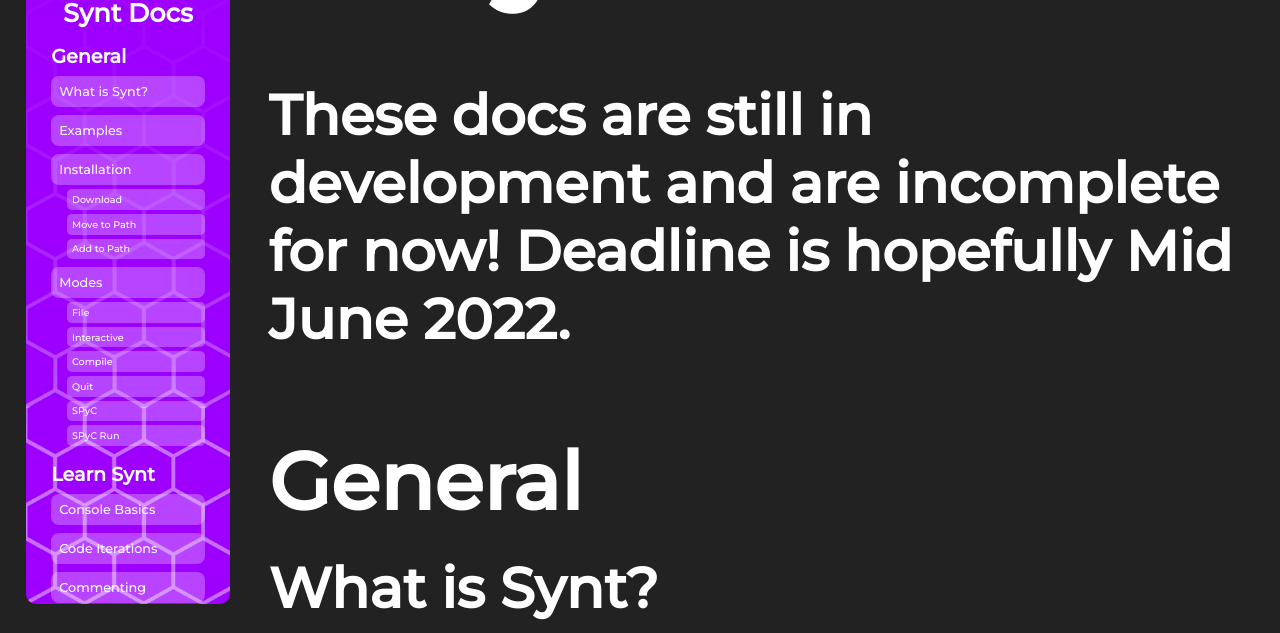
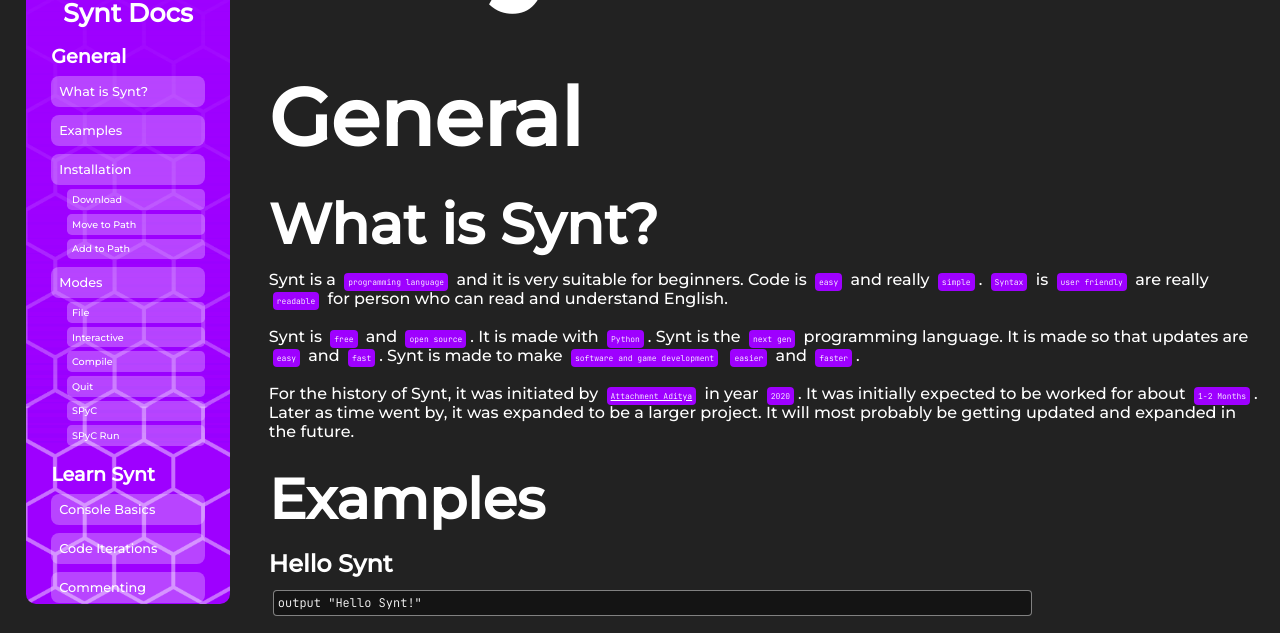
Before and after one commit to SyntLang/docs, a plain HTML site: page index.html in a window 1280 px wide. Shown: the part 167-800 px from the top of the page. Drawn offline with Linux system fonts and the light colour scheme.

Commit message:
Small Fix
Removed June Deadline Statement

```diff
--- a/index.html
+++ b/index.html
@@ -132,12 +132,6 @@
 						Synt Docs
 					</h1>
 				</div>
-
-				<h2>
-					<br>
-					These docs are still in development and are incomplete for now!
-					Deadline is hopefully Mid June 2022.
-				</h2>
 
 				<h1 id="general-synt">
 					General
```
